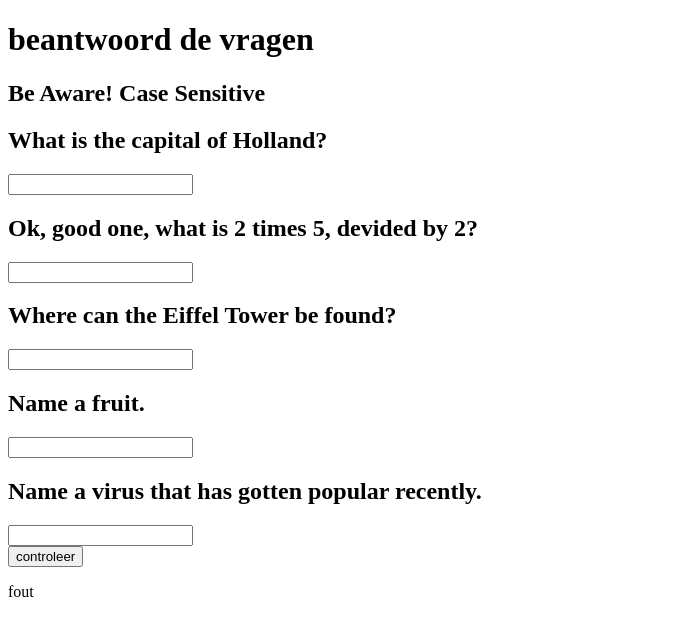
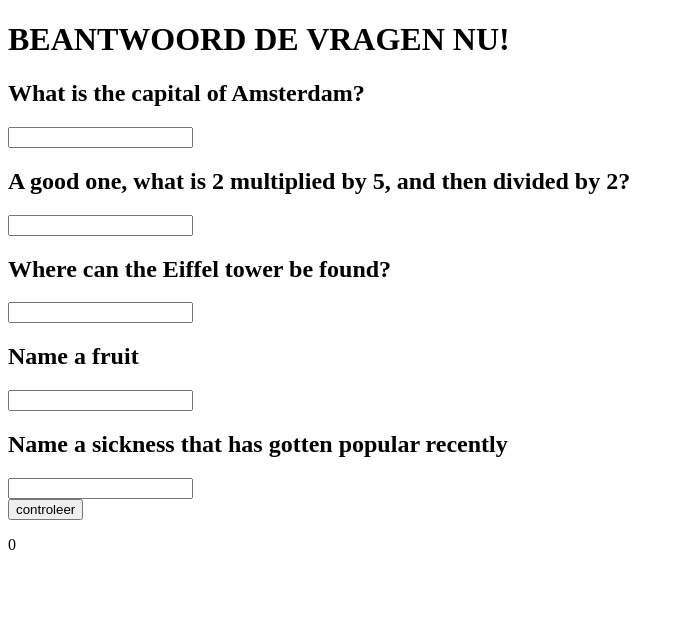
Before and after one commit to Yari-Ros/Volgens-volgorde-voldoen-64ffc01b, a plain HTML site: page index.html in a window 1280 px wide. Both pictures are taken after a click on the button "controleer". Shown: the whole page, without its empty margins (0-684 px from the left). Drawn offline with Linux system fonts and the light colour scheme.

Commit message:
Uitwerking van de exercise

```diff
--- a/index.html
+++ b/index.html
@@ -9,8 +9,7 @@
 </head>
 
 <body>
-    <h1>beantwoord de vragen</h1>
-    <h2> Be Aware! Case Sensitive</h2>
+    <h1>BEANTWOORD DE VRAGEN NU!</h1>
     <h2 id="vraag1"></h2>
     <input type="text" id="antwoord1">
     <h2 id="vraag2"></h2>
@@ -29,6 +28,7 @@
     <p id="correct"></p>
     <script src="script.js"></script>
 
+
 </body>
 
 </html>
--- a/script.js
+++ b/script.js
@@ -1,9 +1,9 @@
 var vragen = [
-    "What is the capital of Holland?",
-    "Ok, good one, what is 2 times 5, devided by 2?",
-    "Where can the Eiffel Tower be found?",
-    "Name a fruit.",
-    "Name a virus that has gotten popular recently.",
+    "What is the capital of Amsterdam?",
+    "A good one, what is 2 multiplied by 5, and then divided by 2?",
+    "Where can the Eiffel tower be found?",
+    "Name a fruit",
+    "Name a sickness that has gotten popular recently",
 ]
 document.getElementById("vraag1").innerHTML = vragen[0];
 document.getElementById("vraag2").innerHTML = vragen[1];
@@ -15,22 +15,39 @@ document.getElementById("vraag5").innerHTML = vragen[4];
 var antwoorden = ["Amsterdam",
     5,
     "Paris",
-    ["Banana", "Apple", "Tomato", "Kiwi", "Mango", "Grapefruit", "Melon"],
-    ["Corona", "Corona", "Corona", "Corona", "Corona, Corona, Corona, Corona, Corona"],
+    ["Mango", "Tomato", "Banana", "Strawberry", "Kiwi", "Melon", "Pineapple"],
+    ["Corona", "Corona", "Corona", "Corona", "Corona", "Corona", "Corona", "Corona"],
 ];
 
 
 
 function check() {
-    if (
-        document.getElementById("antwoord1").value == antwoorden[0] &&
-        document.getElementById("antwoord2").value == antwoorden[1] &&
-        document.getElementById("antwoord3").value == antwoorden[2] &&
-        antwoorden[3].includes(document.getElementById("antwoord4").value) &&
-        antwoorden[4].includes(document.getElementById("antwoord5").value)) {
-        document.getElementById("correct").innerHTML = "correct";
+    var punten = 0;
+    if (document.getElementById("antwoord1").value == antwoorden[0]) {
+        punten++;
     }
-    else {
-        document.getElementById("correct").innerHTML = "fout";
+    if (document.getElementById("antwoord2").value == antwoorden[1]) {
+        punten++;
     }
+    if (document.getElementById("antwoord3").value == antwoorden[2]) {
+        punten++;
+    }
+    var answer3 = document.getElementById("antwoord4").value.split(" ");
+
+    for (i = 0; i < answer3.length; i++) {
+
+        if (antwoorden[3].includes(answer3[i])) {
+            punten++;
+        }
+    }
+
+
+    var answer4 = document.getElementById("antwoord5").value.split(" ");
+
+    for (i= 0; i < answer4.length; i++) {
+        if (antwoorden[4].includes(answer4[i])) {
+            punten++;
+        }
+    }
+    document.getElementById("correct").innerHTML = punten;
 }
```
